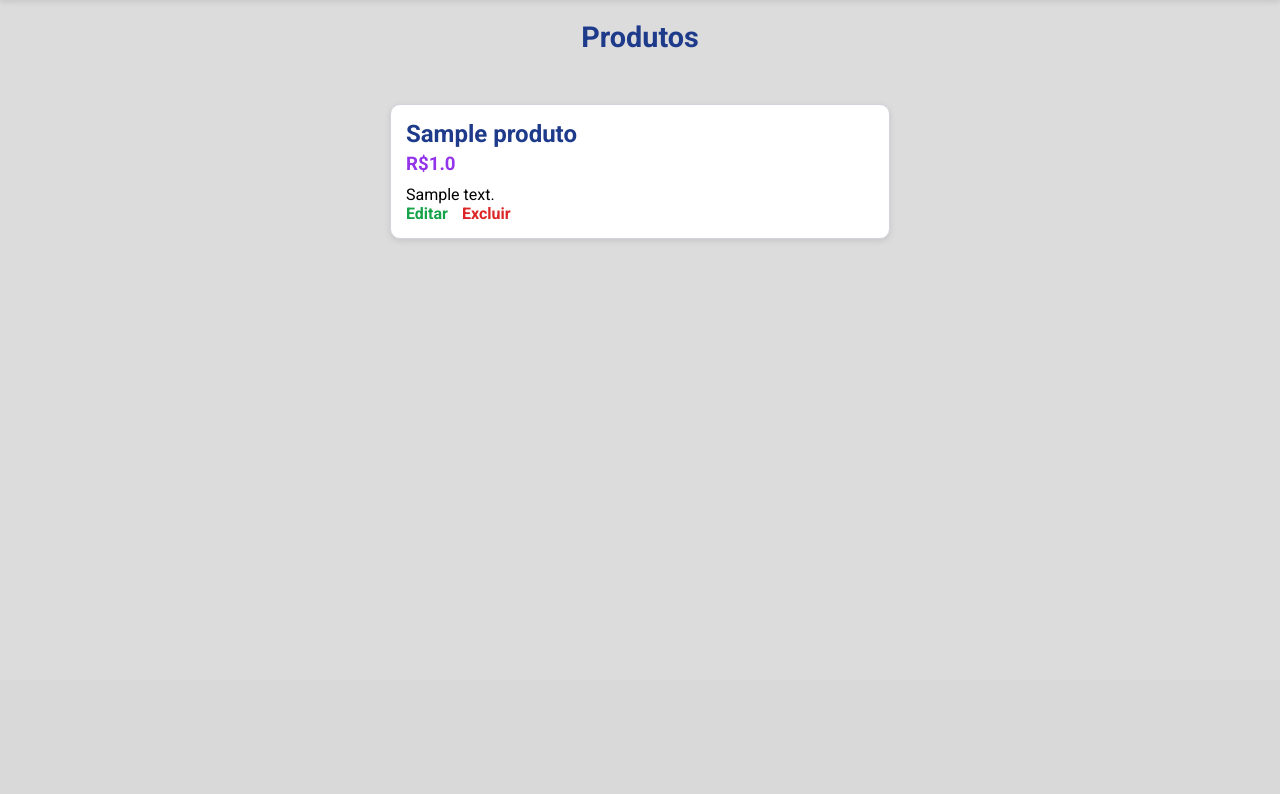
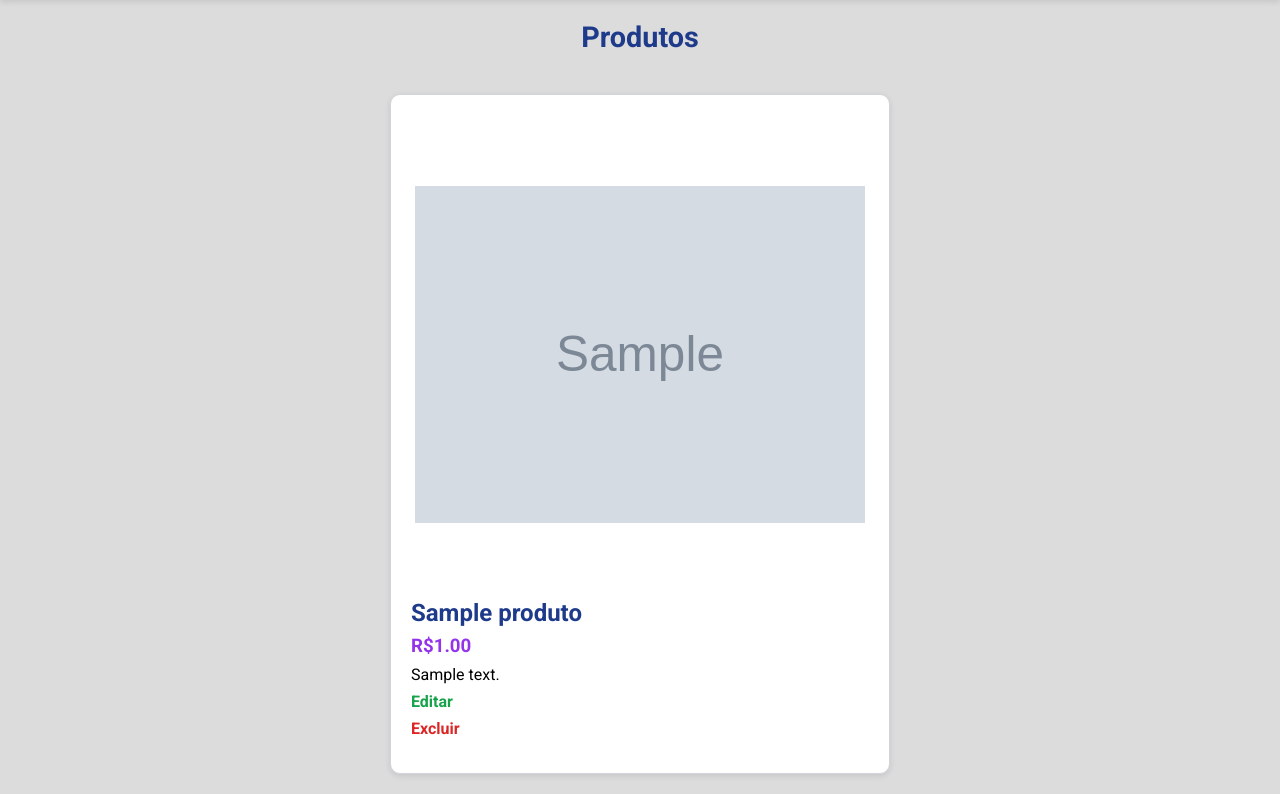
Before and after one commit to mgdantas1/miniprojeto, a Flask app: page /listar_produto in a window 1280 px wide. Shown: the part 120-914 px from the top of the page. Before the commit the page ends 358 px from the top, so only its background shows below. Run offline with Flask 3, Linux system fonts and the light colour scheme; a user stored in the database is signed in; tables that the repository leaves empty hold one stand-in row (values such as "Sample post"); grey boxes marked "Sample" are stand-in pictures.

Commit message:
Adição de imagem aos produtos e leve mudança na estilização

```diff
--- a/app.py
+++ b/app.py
@@ -3,11 +3,15 @@ from sqlalchemy import create_engine, String, ForeignKey
 from sqlalchemy.orm import DeclarativeBase, sessionmaker, Mapped, mapped_column, relationship
 from flask_login import UserMixin, login_manager, LoginManager, login_user, logout_user, login_required, current_user
 from werkzeug.security import check_password_hash, generate_password_hash
+from werkzeug.utils import secure_filename
+import os
 
 login_manager = LoginManager()
 app = Flask(__name__)
 login_manager.__init__(app)
 app.secret_key = 'Esconda-me'
+app.config['UPLOAD_FOLDER'] = os.path.join('static', 'pro_imagens')
+
 
 engine = create_engine('sqlite:///banco.db')
 
@@ -37,6 +41,7 @@ class Produto(Base):
     pro_nome:Mapped[str] = mapped_column(String(100))
     pro_preco:Mapped[float] = mapped_column()
     pro_descricao:Mapped[str] = mapped_column()
+    pro_imagem_url:Mapped[str] = mapped_column(String())
     pro_usu_id:Mapped[int] = mapped_column(ForeignKey('tb_usuario.id'))
 
     usuario = relationship('Usuario', back_populates='produtos')
@@ -55,25 +60,36 @@ def load_user(user_id):
 def index():
     return render_template('index.html')
 
+
 @app.route('/cadastro_usuario', methods=['GET', 'POST'])
 def cadastro_usuario():
     if request.method == 'POST':
         nome = request.form.get('nome')
         email = request.form.get('email')
         senha = request.form.get('senha')
+
         with sessao() as session:
             exist_usuario = session.query(Usuario).filter_by(usu_email=email).first()
             print(exist_usuario)
+
             if not exist_usuario:
                 senha_crip = generate_password_hash(senha)
-                usuario_novo = Usuario(usu_nome=nome, usu_email=email, usu_senha=senha_crip)
+                usuario_novo = Usuario(
+                    usu_nome=nome,
+                    usu_email=email,
+                    usu_senha=senha_crip
+                    )
+
                 session.add(usuario_novo)
                 session.commit()
                 login_user(usuario_novo)
+
                 flash('Usuário cadastrado!', category='sucesso')
                 return redirect(url_for('index')) # return temporário
+
             flash('Já existe usuário cadastrado com esses dados!', category='erro')
     return render_template('cadastro_usuario.html')
+
 
 @app.route('/login', methods=['GET', 'POST'])
 def login():
@@ -90,27 +106,50 @@ def login():
             flash('Usuário não encontrado!', category='erro')
     return render_template('login.html')
 
+
 @app.route('/cadastro_produto', methods=['GET', 'POST'])
 @login_required
 def cadastro_produto():
     if request.method == 'POST':
         nome = request.form['nome']
         preco = request.form['preco']
+        imagem = request.files['imagem']
+
+        if imagem and imagem.filename != '':
+            filename = secure_filename(imagem.filename)
+            caminho_save = os.path.join(app.config['UPLOAD_FOLDER'], filename)
+            caminho = os.path.join(filename)
+            imagem.save(caminho_save)
+            imagem_url = caminho
+        else:
+            imagem_url = ''
+
         descricao = request.form['descricao']
+
         usu_id = current_user.id
+
         with sessao() as session:
             verificar = session.query(Produto).filter_by(pro_nome=nome).first()
             if not verificar:
-                novo_prod = Produto(pro_nome=nome, pro_preco=preco, pro_descricao=descricao, pro_usu_id=usu_id)
+                novo_prod = Produto(
+                    pro_nome=nome,
+                    pro_preco=preco,
+                    pro_descricao=descricao,
+                    pro_imagem_url=imagem_url,
+                    pro_usu_id=usu_id
+                    )
+
                 session.add(novo_prod)
                 session.commit()
+
                 flash('Produto cadastrado com sucesso!', category='sucesso')
                 return redirect(url_for('listar_produto'))
+
             flash('Produto não pode ser cadastrado!', category='erro')
             return redirect(url_for('cadastro_produto'))
 
+    return render_template('cadastrar_produto.html')
 
-    return render_template('cadastrar_produto.html')
 
 @app.route('/listar_produto')
 @login_required
@@ -119,10 +158,12 @@ def listar_produto():
         produtos = session.query(Produto).all()
     return render_template('produtos.html', produtos=produtos)
 
+
 @app.route('/editar_produto', methods=['GET', 'POST'])
 @login_required
 def editar_produto():
     id = request.args.get('pro_id')
+
     with sessao() as session:
         produto_editar = session.query(Produto).filter_by(pro_id=id).first()
         if not produto_editar:
@@ -131,10 +172,13 @@ def editar_produto():
         if produto_editar.pro_usu_id != current_user.id:
             flash('O produto não pode ser editado!', category='erro')
             return redirect(url_for('listar_produto'))
+
     if request.method == 'POST':
         nome = request.form.get('nome')
         preco = request.form.get('preco')
+
         descricao = request.form.get('descricao')
+
         with sessao() as session:
             produto = session.query(Produto).filter_by(pro_id=id).first()
             produto.pro_nome = nome
@@ -144,6 +188,7 @@ def editar_produto():
         flash('Produto editado com sucesso!', category='sucesso')
         return redirect(url_for('listar_produto'))
     return render_template('editar_produto.html', produto_editar = produto_editar)
+
 
 @app.route('/excluir_produto')
 @login_required
@@ -160,8 +205,6 @@ def excluir_produto():
         return redirect(url_for('listar_produto'))
 
 
-
-
 @app.route('/logout')
 @login_required
 def logout():
@@ -169,6 +212,5 @@ def logout():
     return redirect(url_for('index'))
 
 
-
 if __name__ == '__main__':
     app.run(debug=True)
--- a/static/css/styles.css
+++ b/static/css/styles.css
@@ -105,27 +105,36 @@ main {
 }
 
 .prod {
+    display: flex;
+    flex-direction: column;
+    justify-content: space-evenly;
+    gap: 5px;
     background: #FFFFFF;
     border: 1px solid #D1D5DB;
     border-radius: 10px;
-    padding: 15px;
-    margin: 10px 0;
+    padding: 20px;
     box-shadow: 0 2px 6px rgba(0, 0, 0, 0.1);
     width: 100%;
+    height: 680px;
+    max-height: 680px;
     max-width: 500px;
 }
 
-.prod h2 {
-    color: #1E3A8A;
-    margin-bottom: 5px;
+.infoProd {
+    display: flex;
+    flex-direction: column;
+    gap: 8px;
 }
 
-.prod h3 {
-    color: #9333EA;
-    margin-bottom: 10px;
+.infoProd h2 {
+    color: #1E3A8A;
 }
 
-.prod a {
+.infoProd h3 {
+    color: #9333EA;
+}
+
+.infoProd a {
     margin-right: 10px;
     text-decoration: none;
     font-weight: bold;
@@ -133,16 +142,15 @@ main {
     transition: 0.2s;
 }
 
-.prod a:hover {
+.infoProd a:hover {
     text-decoration: underline;
 }
 
-.prod a[href*="excluir"] {
-    margin-top: 15px;
+.infoProd a[href*="excluir"] {
     color: #DC2626;
 }
 
-.prod a[href*="editar"] {
+.infoProd a[href*="editar"] {
     color: #16A34A;
 }
 
@@ -159,6 +167,19 @@ main {
     text-align: justify;
 }
 
+.imagem {
+    display: flex;
+    width: 450px;
+    height: 450px;
+    align-self: center;
+}
+
+.produtoImagem {
+    width: 100%;
+    height: 100%;
+    object-fit: contain;
+}
+
 .sobre h2 {
     color: #1E3A8A;
     margin-bottom: 10px;
@@ -169,6 +190,7 @@ main {
 @media (max-width: 600px) {
     .prod {
         width: 95%;
+        height: 71.2%;
         padding: 15px;
     }
 }
--- a/templates/cadastrar_produto.html
+++ b/templates/cadastrar_produto.html
@@ -7,11 +7,15 @@
 {% block content %}
     <h1 class="pageTitle">Cadastrar produto</h1>
     {% include 'componente/mensagem.html'   %}
-    <form action="{{url_for('cadastro_produto')}}" method="post" class="form">
+    <form action="{{url_for('cadastro_produto')}}" method="post" class="form" enctype="multipart/form-data">
         <label for="nome">Nome</label>
         <input type="text" name="nome" placeholder="nome" required>
         <label for="preco">Preço</label>
         <input type="number" name="preco" placeholder="preço" step="any" required>
+
+        <label for="imagem">Imagem</label>
+        <input type="file" name="imagem" placeholder="Imagem" accept="image/*" step="any" required>
+
         <label for="descricao">Descricao</label>
         <textarea name="descricao" placeholder="Escreva algo..." required></textarea>
         <button>Enviar</button>
--- a/templates/editar_produto.html
+++ b/templates/editar_produto.html
@@ -9,10 +9,16 @@
     <form action="{{ url_for('editar_produto', pro_id=produto_editar.pro_id) }}" method="post" class="form">
         <label for="nome">Nome</label>
         <input type="text" id="nome" name="nome" value="{{produto_editar.pro_nome}}">
+
         <label for="preco">Preço</label>
         <input type="number" name="preco" id="preco" step="any" value="{{produto_editar.pro_preco}}">
+
+        <label for="imagem">Imagem</label>
+        <input type="file" name="imagem" placeholder="Imagem" accept="image/*" step="any" required>
+
         <label for="descricao">Descrição</label>
         <textarea id="descricao" name="descricao">{{ produto_editar.pro_descricao }}</textarea>
+
         <button type="submit">Enviar</button>
     </form>
 {% endblock %}
--- a/templates/produtos.html
+++ b/templates/produtos.html
@@ -10,12 +10,16 @@
     {% if produtos %}
         {% for prod in produtos %}
             <div class="prod">
-                <h2>{{prod.pro_nome}}</h2>
-                <h3>R${{prod.pro_preco}}</h3>
-                <p>{{prod.pro_descricao}}</p>
-
-                <a href="{{url_for('editar_produto', pro_id=prod.pro_id)}}">Editar</a>
-                <a href="{{url_for('excluir_produto', pro_id=prod.pro_id)}}">Excluir</a>
+                <div class="imagem">
+                    <img src="{{ url_for('static', filename='pro_imagens/' + prod.pro_imagem_url) }}" alt="" class="produtoImagem">
+                </div>
+                <div class="infoProd">
+                    <h2>{{prod.pro_nome}}</h2>
+                    <h3>R${{prod.pro_preco}}0</h3>
+                    <p>{{prod.pro_descricao}}</p>
+                    <a href="{{url_for('editar_produto', pro_id=prod.pro_id)}}">Editar</a>
+                    <a href="{{url_for('excluir_produto', pro_id=prod.pro_id)}}">Excluir</a>
+                </div>
             </div>
         {% endfor %}
     {% endif %}
```
Also changed, not shown: static/pro_imagens/Captura_de_tela_2025-09-21_055936.png (added), static/pro_imagens/Imagem_do_WhatsApp_de_2025-08-02_as_20.53.02_4a220e43.jpg (added), static/pro_imagens/cbum.jpeg (added), static/pro_imagens/garchomp_de_baixa_qualidade.webp (added).
